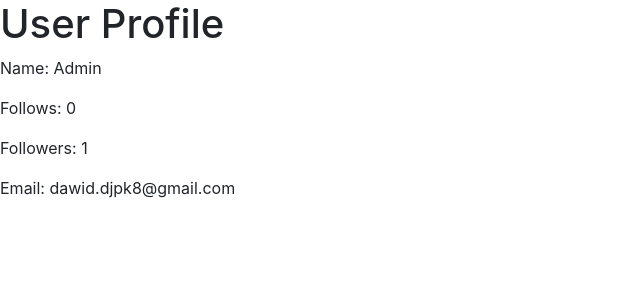
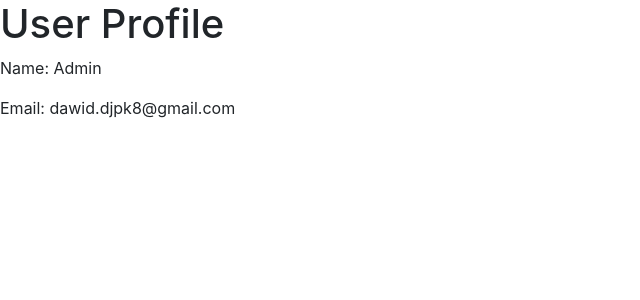
Before and after one commit to DawidPK/BetterSoundCloud, a Django app: page /Profile in a window 1280 px wide. Shown: the part 116-416 px from the top of the page, without its empty margins (0-640 px from the left). Run offline with Django 5.2, Linux system fonts and the light colour scheme; a user stored in the database is signed in; data comes from the database, SQL or seed files in the repository.

Commit message:
Add files via upload

```diff
--- a/BetterSoundCloud/SoundSky/templates/SoundSky/user_page.html
+++ b/BetterSoundCloud/SoundSky/templates/SoundSky/user_page.html
@@ -5,11 +5,6 @@
 {% block content %}
     <h1>User Profile</h1>
     <p>Name: {{ User.username }}</p>
-    <p>Follows: {{ Following }}</p>
-    <p>Followers: {{ Followers }}</p>
-    {% if User.email %}
-        <p>Email: {{ User.email }}</p>
-    {% endif %}
-
+    <p>Email: {{ User.email }}</p>
     <!-- Add more user data here -->
 {% endblock %}
```
